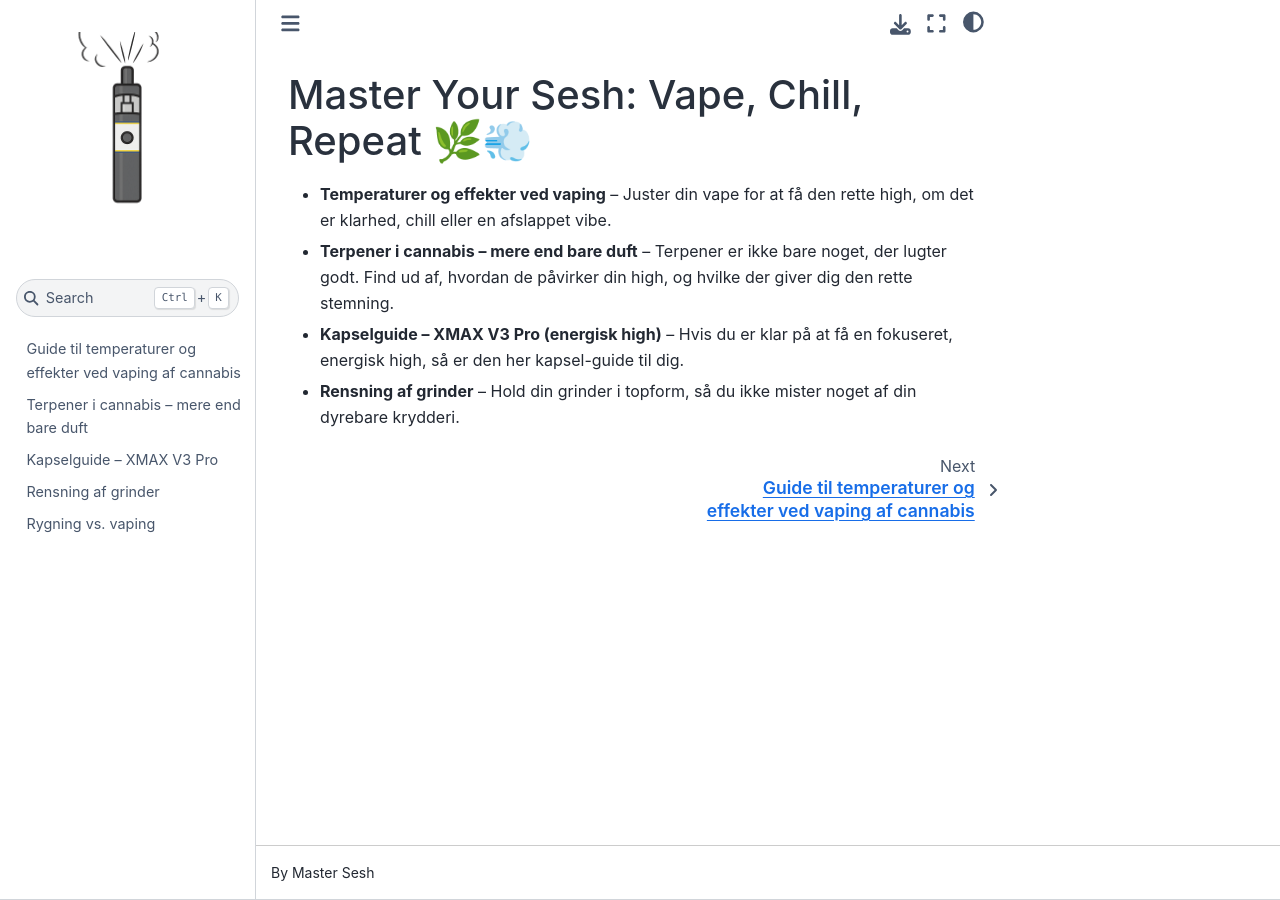
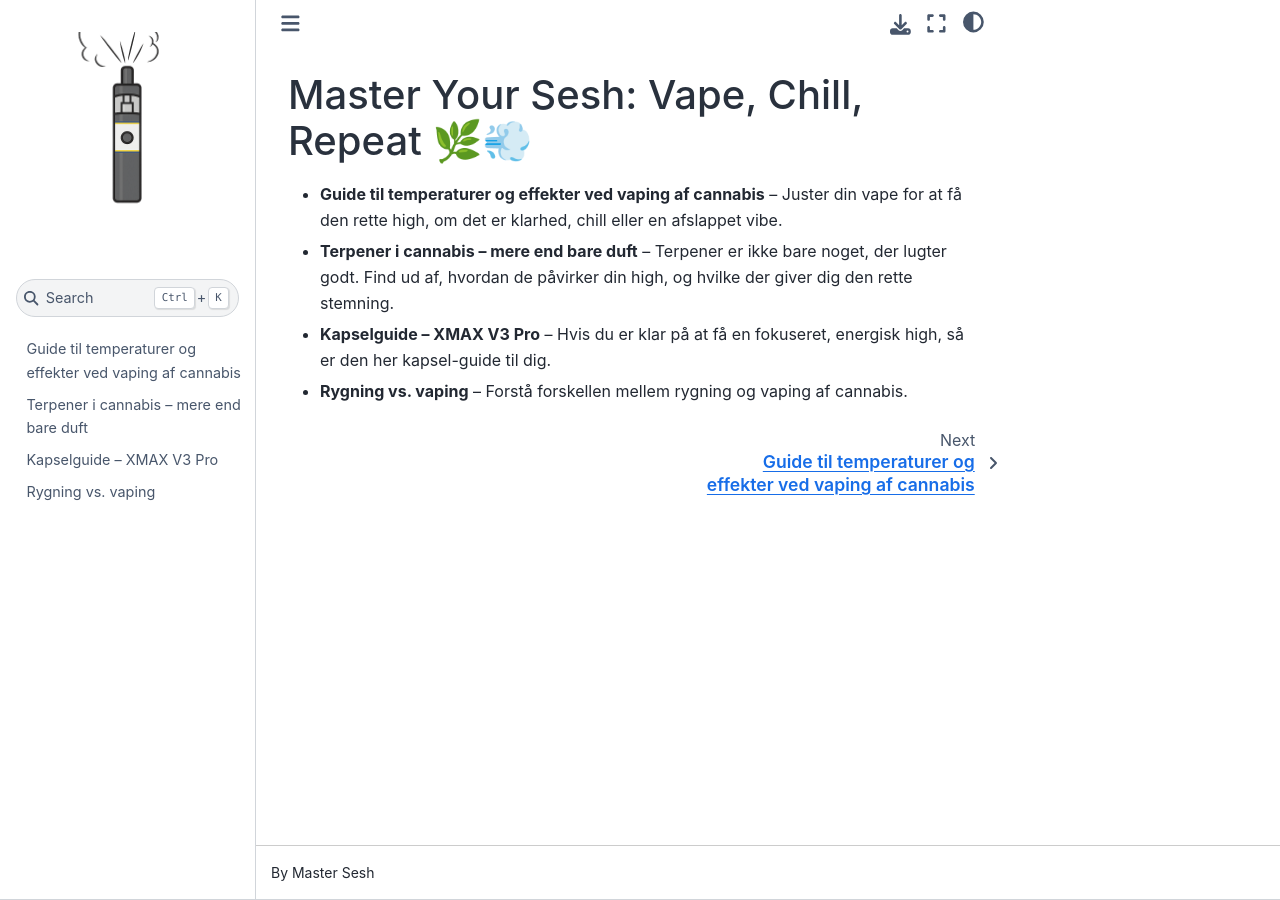
Before and after one commit to misterpoxycat/sesh, a Jupyter Book: the page built from docs/intro.md, in a window 1280 px wide. Built offline with Jupyter Book 1.0.4 settings and Sphinx 7.4.7 and the Sphinx Book theme 1.1.4, drawn with Linux system fonts in a browser that asks for light colours.

Commit message:
toc update

```diff
--- a/_toc.yml
+++ b/_toc.yml
@@ -8,10 +8,10 @@ chapters:
   - file: docs/temperaturer
   - file: docs/terpener
   - file: docs/kapsel
-  - file: docs/grinder
   - file: docs/rygning
 
   # Gemte kapitler
+  # - file: docs/grinder
   # - file: docs/markdown
   # - file: docs/temperatur_guide_vaping_full
   # - file: docs/notebooks
--- a/docs/intro.md
+++ b/docs/intro.md
@@ -6,10 +6,10 @@
 
 # Master Your Sesh: Vape, Chill, Repeat 🌿💨
 
-- **Temperaturer og effekter ved vaping** – Juster din vape for at få den rette high, om det er klarhed, chill eller en afslappet vibe.
+- **Guide til temperaturer og effekter ved vaping af cannabis** – Juster din vape for at få den rette high, om det er klarhed, chill eller en afslappet vibe.
 - **Terpener i cannabis – mere end bare duft** – Terpener er ikke bare noget, der lugter godt. Find ud af, hvordan de påvirker din high, og hvilke der giver dig den rette stemning.
-- **Kapselguide – XMAX V3 Pro (energisk high)** – Hvis du er klar på at få en fokuseret, energisk high, så er den her kapsel-guide til dig.
-- **Rensning af grinder** – Hold din grinder i topform, så du ikke mister noget af din dyrebare krydderi.
+- **Kapselguide – XMAX V3 Pro** – Hvis du er klar på at få en fokuseret, energisk high, så er den her kapsel-guide til dig.
+- **Rygning vs. vaping** – Forstå forskellen mellem rygning og vaping af cannabis.
 
 <!--
 ### Kapitler
```
